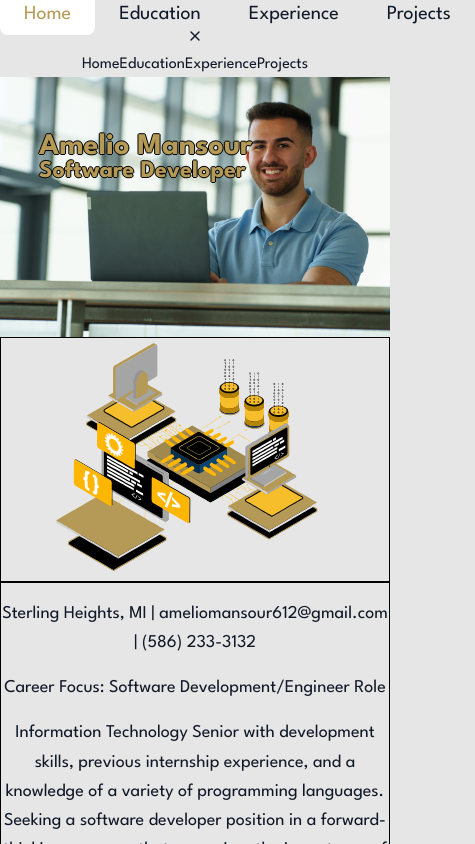
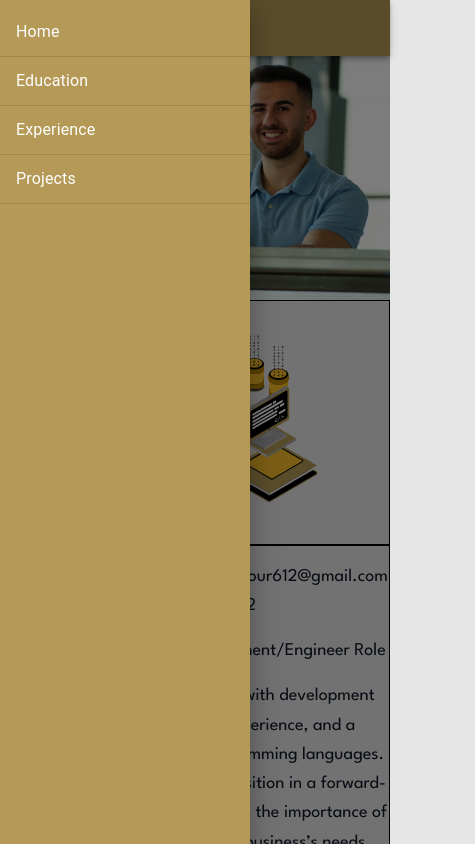
Before and after one commit to AmelioMansour/Resume-site, a React (Create React App) app: page / in a window 390 px wide. Both pictures are taken after a click on the button "Open drawer". Shown: the top 844 px of the page, 475 px wide, since content can reach past the window. Built offline with nearby package versions, Linux system fonts and the light colour scheme.

Commit message:
fixed view on mobile being weird.

```diff
--- a/package.json
+++ b/package.json
@@ -3,6 +3,8 @@
   "version": "0.1.0",
   "private": true,
   "dependencies": {
+    "@material-ui/core": "^4.12.4",
+    "@material-ui/icons": "^4.11.3",
     "@testing-library/jest-dom": "^5.17.0",
     "@testing-library/react": "^13.4.0",
     "@testing-library/user-event": "^13.5.0",
@@ -13,6 +15,7 @@
     "react-dom": "^18.2.0",
     "react-icons": "^4.10.1",
     "react-lottie": "^1.2.3",
+    "react-router-dom": "^6.15.0",
     "react-scripts": "5.0.1",
     "tailwindcss": "^3.3.3",
     "web-vitals": "^2.1.4"
--- a/src/App.js
+++ b/src/App.js
@@ -1,7 +1,6 @@
-
 import './App.css';
-
 import React from 'react';
+import { BrowserRouter as Router } from 'react-router-dom'; // Import BrowserRouter
 import Education from './components/Education';
 import Experience from './components/Experience';
 import Projects from './components/Projects';
@@ -10,6 +9,7 @@ import NavBar from './components/NavBar';
 
 function App() {
   return (
+    <Router> {/* Wrap your entire app with the Router */}
       <div className="App">
         <NavBar />
         <div id="home"><Home /></div> {/* Add the 'id' attribute */}
@@ -17,6 +17,7 @@ function App() {
         <div id="experience"><Experience /></div>
         <div id="projects"><Projects /></div>
       </div>
+    </Router>
   );
 }
 
--- a/src/components/Home.js
+++ b/src/components/Home.js
@@ -6,8 +6,12 @@ import headshot from '../assets/headshot.jpeg';
 function Home() {
   return (
     <div className="flex flex-col md:flex-row">  {/* Changed layout to column on mobile, row on larger screens */}
-      <div className="mrpic relative mb-4 md:mb-0"> {/* Added margin-bottom on mobile */}
-        <img src={headshot} alt="headshot" className="w-full h-auto" /> {/* Make the image responsive */}
+      <div className="mrpic relative mb-8 md:mb-0 md:mb-4"> {/* Increased margin on mobile */}
+        <img
+          src={headshot}
+          alt="headshot"
+          className="w-full h-auto mb-4 md:mb-0 md:mr-4 mobile-top-margin" // Added "mobile-top-margin" class
+        />
         <div id="name" className="absolute top-1/4 left-1/4 text-white animate-slideInDown">Amelio Mansour</div>
         <div id="title" className="absolute top-1/4 left-1/4 text-white animate-slideInDown">Software Developer</div>
 
--- a/src/components/NavBar.js
+++ b/src/components/NavBar.js
@@ -1,40 +1,108 @@
-import React, { useState } from 'react';
-import { FiMenu, FiX } from 'react-icons/fi';
-;
+import React, { Component } from 'react';
+import { List, Divider, ListItem, ListItemText, Hidden, Drawer, Typography, AppBar, Toolbar, IconButton, Button } from '@material-ui/core';
+import MenuIcon from '@material-ui/icons/Menu';
+import { withStyles } from '@material-ui/core/styles';
 
-function NavBar() {
-    const [isOpen, setIsOpen] = useState(false);
-    const [mobileMenuOpen, setMobileMenuOpen] = useState(false);
+const drawerWidth = 250;
+const styles = theme => ({
+    drawerPaper: {
+        width: drawerWidth,
+        backgroundColor: "#B59A57",
+        color: "#fefefe",
+        border: "none",
+    },
+    content: {
+        flexGrow: 1,
+        minHeight: "100vh",
+    },
+    toolbar: theme.mixins.toolbar,
+    navItem: {
+        marginRight: theme.spacing(2),
+        color: "#fefefe",
+        textDecoration: "none"
+    },
+    appBar: {
+        backgroundColor: "#B59A57"
+    }
+});
 
-    return (
-        <div className="relative bg-blue-500 p-4 shadow-lg">
-            {/* Always show the desktop navbar on medium screens and above */}
-            <div className="hidden md:flex justify-between items-center">
-                <a href="#home" className="nav-link text-white mx-2">Home</a>
-                <a href="#education" className="nav-link text-white mx-2">Education</a>
-                <a href="#experience" className="nav-link text-white mx-2">Experience</a>
-                <a href="#projects" className="nav-link text-white mx-2">Projects</a>
+class Layout extends Component {
+    state = {
+        mobileOpen: false,
+    };
+
+    handleDrawerToggle = () => {
+        this.setState(state => ({ mobileOpen: !state.mobileOpen }));
+    };
+
+    render() {
+        const { classes } = this.props;
+        const { mobileOpen } = this.state;
+
+        const drawer = (
+            <div>
+                <List>
+                    {['Home', 'Education', 'Experience', 'Projects'].map(text => (
+                        <div key={text}>
+                            <ListItem button component="a" href={`#${text.toLowerCase()}`} onClick={mobileOpen ? this.handleDrawerToggle : null}>
+                                <ListItemText primary={text} />
+                            </ListItem>
+                            <Divider />
+                        </div>
+                    ))}
+                </List>
             </div>
+        );
 
-            {/* Mobile navbar button */}
-            <div className="md:hidden flex justify-between items-center">
-                <button onClick={() => setMobileMenuOpen(!mobileMenuOpen)}>
-                    {mobileMenuOpen ? <FiX className="text-white h-6 w-6" /> : <FiMenu className="text-white h-6 w-6" />}
-                </button>
+        return (
+            <div>
+                <Hidden mdUp implementation="css">
+                    <AppBar position="fixed" className={classes.appBar}>
+                        <Toolbar>
+                            <IconButton
+                                color="inherit"
+                                aria-label="Open drawer"
+                                onClick={this.handleDrawerToggle}
+                            >
+                                <MenuIcon />
+                            </IconButton>
+                            <Typography variant="h6" color="inherit">
+                            </Typography>
+                        </Toolbar>
+                    </AppBar>
+                </Hidden>
+                <Hidden smDown implementation="css">
+                    <AppBar position="fixed" className={classes.appBar}>
+                        <Toolbar>
+                            <Typography variant="h6" color="inherit" style={{ flexGrow: 1 }}>
+                            </Typography>
+                            {['Home', 'Education', 'Experience', 'Projects'].map(text => (
+                                <a href={`#${text.toLowerCase()}`} className={classes.navItem} key={text}>
+                                    <Button color="inherit">{text}</Button>
+                                </a>
+                            ))}
+                        </Toolbar>
+                    </AppBar>
+                </Hidden>
+                <nav>
+                    <Hidden mdUp implementation="css">
+                        <Drawer
+                            variant="temporary"
+                            open={mobileOpen}
+                            onClose={this.handleDrawerToggle}
+                            classes={{ paper: classes.drawerPaper }}
+                            anchor="left"
+                        >
+                            {drawer}
+                        </Drawer>
+                    </Hidden>
+                </nav>
+                {/* <main className={classes.content}>
+                    <Hidden mdUp implementation="css"><div className={classes.toolbar} /></Hidden>
+                </main> */}
             </div>
-
-            {/* Mobile navigation, which shows or hides based on state */}
-            {mobileMenuOpen && (
-                <div className="md:hidden absolute top-full left-0 w-full">
-                    <a href="#home" className="block bg-blue-500 text-white py-2 px-4">Home</a>
-                    <a href="#education" className="block bg-blue-500 text-white py-2 px-4">Education</a>
-                    <a href="#experience" className="block bg-blue-500 text-white py-2 px-4">Experience</a>
-                    <a href="#projects" className="block bg-blue-500 text-white py-2 px-4">Projects</a>
-                </div>
-            )}
-        </div>
-    );
-
+        );
+    }
 }
 
-export default NavBar;
+export default withStyles(styles)(Layout);
--- a/src/index.css
+++ b/src/index.css
@@ -2,6 +2,31 @@
 @import 'tailwindcss/components';
 @import 'tailwindcss/utilities';
 
+
+
+
+.drawerPaper {
+  width: 250px;
+  background-color: #B59A57;
+  color: #fefefe;
+  border: none;
+}
+
+.content {
+  flex-grow: 1;
+  min-height: 100vh;
+}
+
+.toolbar {
+  /* You'll have to add styling here based on Material UI's specifications */
+}
+
+/* Add any other styling as needed */
+
+.appBar {
+  background-color: #B59A57;
+
+}
 
 .desktop-nav {
   @apply hidden md:flex;
@@ -23,6 +48,11 @@ code {
 /* NavBar container styles */
 .navbar {
   @apply bg-[#B59A57] transition-all duration-300 ease-in-out py-4; /* Increased vertical padding */
+  margin-bottom: 20px; /* Add this line */
+}
+
+.margin-bottom-20 {
+  margin-bottom: 20px;
 }
 
 /* Link styles */
@@ -44,7 +74,7 @@ h1, h2, h3, h4, h5, h6 {
   text-shadow: -1px 0 black, 0 1px black, 1px 0 black, 0 -1px black;
   position: absolute;
   top: 20%;
-  left: 10%; /* More to the left on mobile */
+  left: 5%; /* More to the left on mobile */
 }
 
 @media (min-width: 768px) { /* 768px is the default breakpoint for 'md' in Tailwind */
@@ -58,7 +88,7 @@ h1, h2, h3, h4, h5, h6 {
   text-shadow: -1px 0 black, 0 1px black, 1px 0 black, 0 -1px black;
   position: absolute;
   top: 30%;
-  left: 10%; /* More to the left on mobile */
+  left: 7%; /* More to the left on mobile */
 }
 
 @media (min-width: 768px) {
@@ -77,6 +107,7 @@ h1, h2, h3, h4, h5, h6 {
   position: relative;
   text-align: center;
   color: white;
+  margin-top: 40px;
 }
 /* .special1{
   position: absolute;
```
Also changed, not shown: 1 other file (tests, documents, lock files or other folders). Lines whose indentation alone changed are shown as unchanged.
